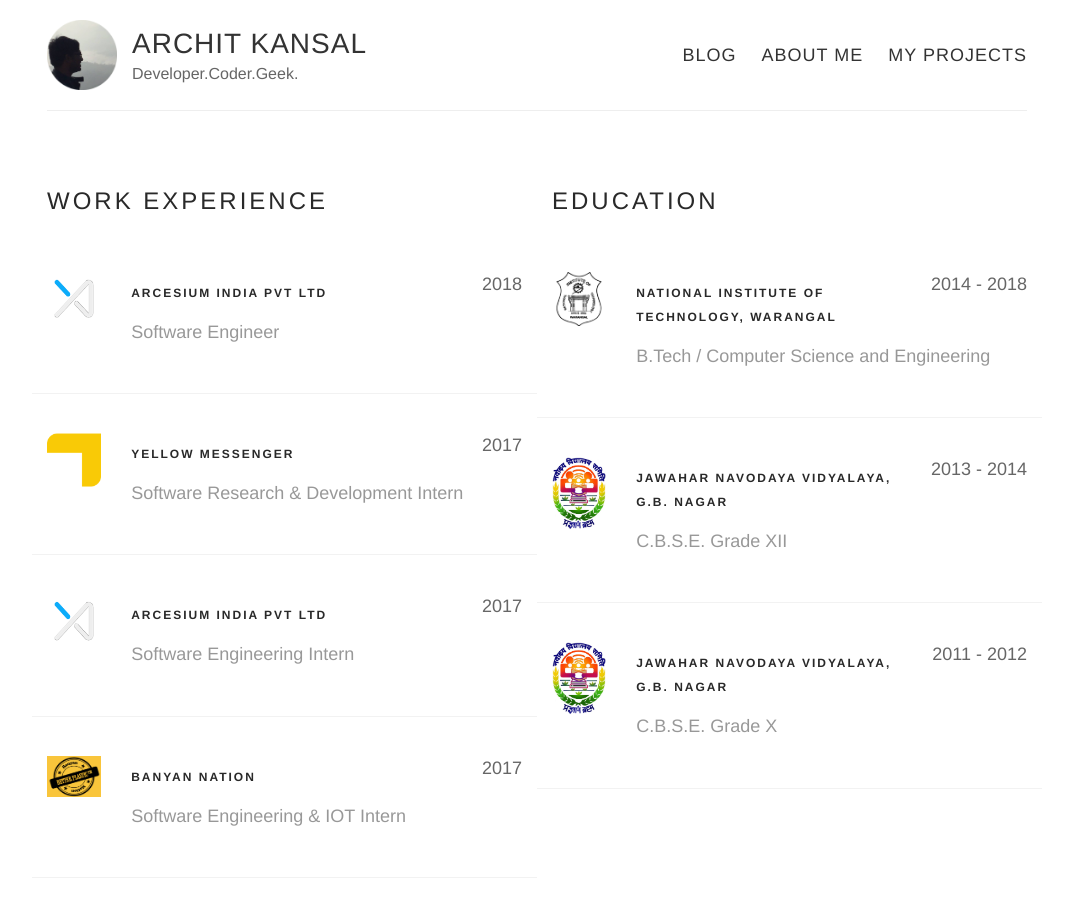
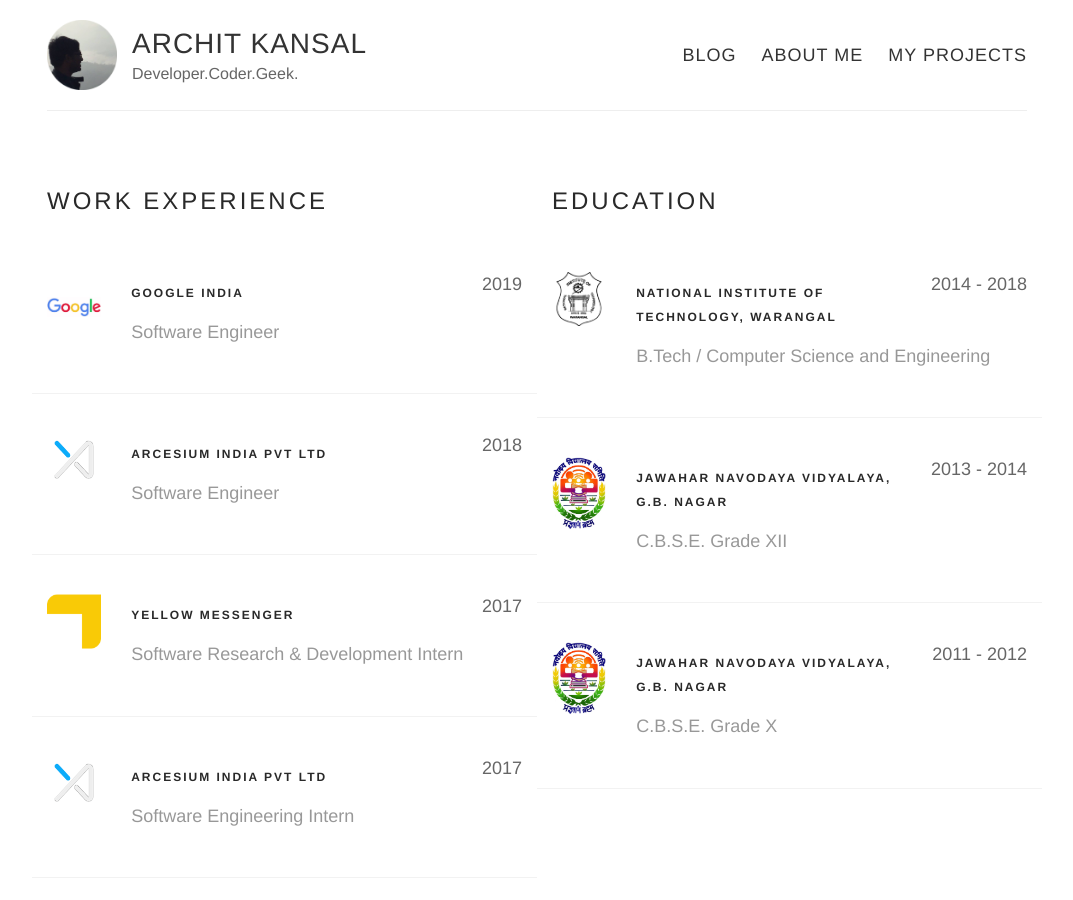
Before and after one commit to architkansal/architkansal.github.io, a Jekyll site: the page built from about.md, in a window 1280 px wide and 900 px high. Shown: the whole window, without its empty margins (103-1176 px from the left). Built offline with Jekyll 4.4.1, drawn with Linux system fonts in a browser that asks for light colours.

Commit message:
add google work experience

```diff
--- a/about.md
+++ b/about.md
@@ -20,6 +20,19 @@
 
 <div class="col-md-6 col-sm-6 col-12">
 <h4 class="uppercase mb40 mb-xs-24"> Work Experience</h4>
+<div class="row">
+<div class="col-md-2 col-2">
+<br/>
+<img src="{{site.baseurl}}/images/google.png" alt="Google">
+</div>
+<div class="col-md-10 col-10">
+<span class="pull-right fade-1-4">2019</span>
+<h6 class="uppercase mb0">Google India</h6>
+<span class="fade-half inline-block mb24">Software Engineer</span>
+</div>
+<hr class="fade-3-4">
+</div>
+
 <div class="row">
 <div class="col-md-2 col-2">
 <img src="{{site.baseurl}}/images/arcesium.png" alt="Arcesium India">
```
Also changed, not shown: images/google.png (added).
